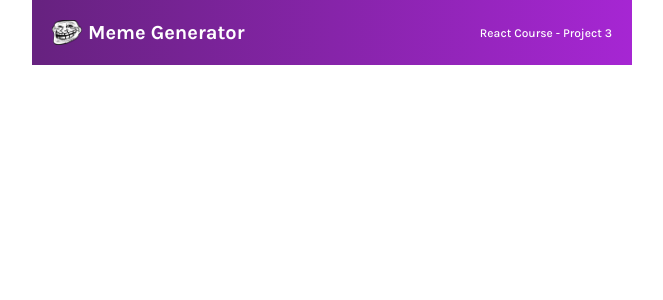
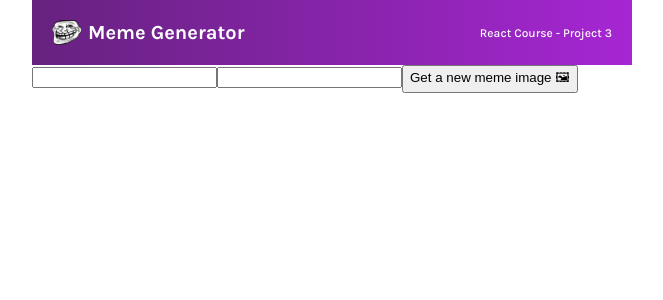
Before and after one commit to webkidt/meme-generator, a React (Vite) app: page / in a window 1280 px wide. Shown: the top 300 px of the page, without its empty margins (308-971 px from the left). Built offline with nearby package versions, Linux system fonts and the light colour scheme.

Commit message:
add Meme component

```diff
--- a/src/App.jsx
+++ b/src/App.jsx
@@ -1,10 +1,12 @@
 import Header from './components/Header';
+import Meme from './components/Meme';
 import './App.css'
 
 function App() {
   return (
     <div>
       <Header />
+      <Meme />
     </div>
   )
 }
--- /dev/null
+++ b/src/components/Meme.jsx
@@ -0,0 +1,13 @@
+function Meme() {
+  return (
+    <main>
+      <form>
+        <input type='text' />
+        <input type='text' />
+        <button>Get a new meme image 🖼</button>
+      </form>
+    </main>
+  );
+}
+
+export default Meme;
```
